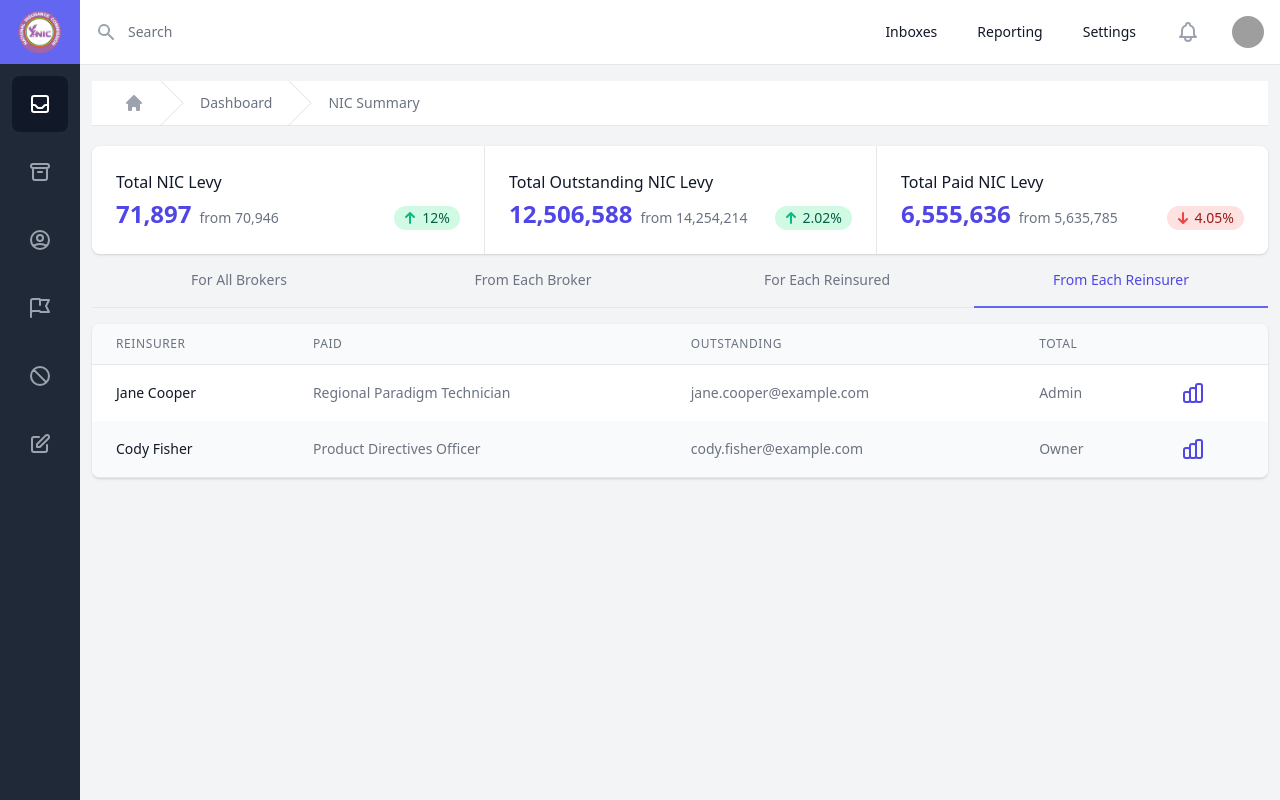
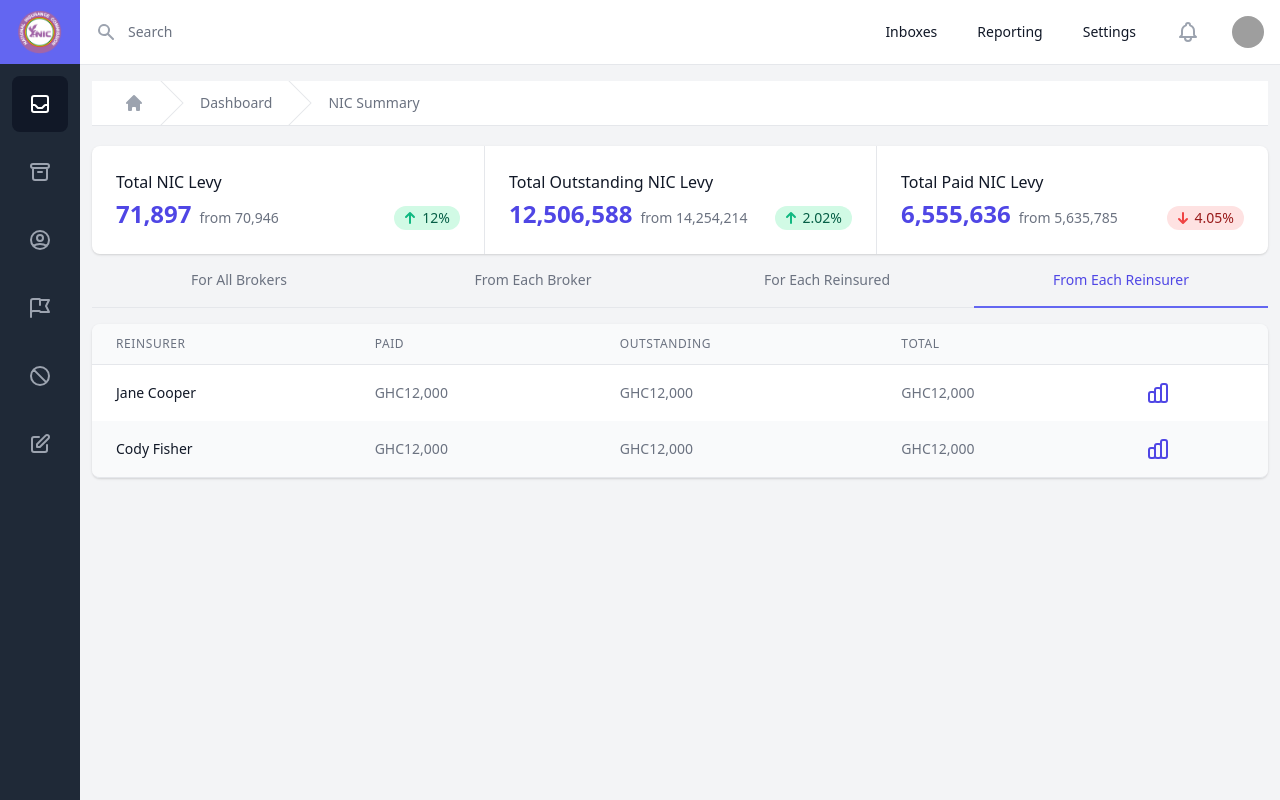
Before and after one commit to Khoby-790/template-nic, a React (Create React App) app: page /nic in a window 1280 px wide. Built offline with nearby package versions, Linux system fonts and the light colour scheme; grey boxes are pictures that could not be loaded.

Commit message:
--- Auto-Git Commit ---

```diff
--- a/src/pages/NicStatsExpansion/tabs/FromEachReinsurerTab.tsx
+++ b/src/pages/NicStatsExpansion/tabs/FromEachReinsurerTab.tsx
@@ -42,13 +42,16 @@ const FromEachReinsurerTab = (props: Props) => {
                                             Jane Cooper
                                         </td>
                                         <td className="px-6 py-4 whitespace-nowrap text-sm text-gray-500">
-                                            Regional Paradigm Technician
+                                            <span>GHC</span>
+                                            <span>12,000</span>
                                         </td>
                                         <td className="px-6 py-4 whitespace-nowrap text-sm text-gray-500">
-                                            jane.cooper@example.com
+                                            <span>GHC</span>
+                                            <span>12,000</span>
                                         </td>
                                         <td className="px-6 py-4 whitespace-nowrap text-sm text-gray-500">
-                                            Admin
+                                            <span>GHC</span>
+                                            <span>12,000</span>
                                         </td>
                                         <td className="px-6 py-4 whitespace-nowrap text-right text-sm font-medium">
                                             <svg onClick={() => setShowGraph(true)} className="text-indigo-600 h-6 cursor-pointer hover:text-indigo-900" xmlns="http://www.w3.org/2000/svg" fill="none" viewBox="0 0 24 24" stroke="currentColor">
@@ -63,13 +66,16 @@ const FromEachReinsurerTab = (props: Props) => {
                                             Cody Fisher
                                         </td>
                                         <td className="px-6 py-4 whitespace-nowrap text-sm text-gray-500">
-                                            Product Directives Officer
+                                            <span>GHC</span>
+                                            <span>12,000</span>
                                         </td>
                                         <td className="px-6 py-4 whitespace-nowrap text-sm text-gray-500">
-                                            cody.fisher@example.com
+                                            <span>GHC</span>
+                                            <span>12,000</span>
                                         </td>
                                         <td className="px-6 py-4 whitespace-nowrap text-sm text-gray-500">
-                                            Owner
+                                            <span>GHC</span>
+                                            <span>12,000</span>
                                         </td>
                                         <td className="px-6 py-4 whitespace-nowrap text-right text-sm font-medium">
                                             <svg onClick={() => setShowGraph(true)} className="text-indigo-600 h-6 cursor-pointer hover:text-indigo-900" xmlns="http://www.w3.org/2000/svg" fill="none" viewBox="0 0 24 24" stroke="currentColor">
```
Lines whose indentation alone changed are shown as unchanged.
